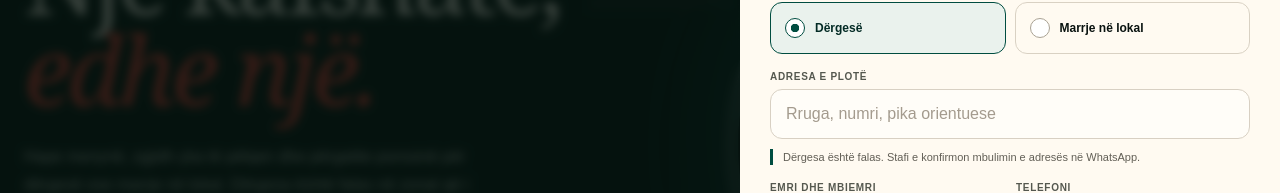
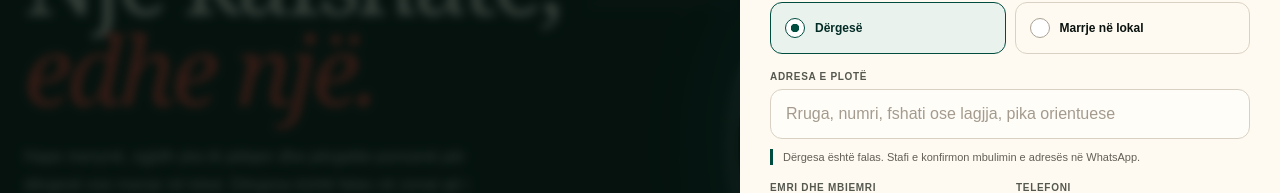
Before and after one commit to Adonitt/Pizza-Rolls, a React (Vite) app: page / in a window 1280 px wide. Both pictures are taken after a click on the button "Hap shportën". Shown: the part 275-468 px from the top of the page. Built offline with nearby package versions, Linux system fonts and the light colour scheme.

Commit message:
Update Site source

```diff
--- a/src/App.jsx
+++ b/src/App.jsx
@@ -196,7 +196,7 @@ function CartDialog({ open, cart, onClose, onChangeCart }) {
         <div className="cart-line-actions"><button type="button" aria-label="Ule sasinë" onClick={() => update(index, line.quantity - 1)}>−</button><span>{line.quantity}</span><button type="button" aria-label="Rrite sasinë" onClick={() => update(index, Math.min(20, line.quantity + 1))}>+</button><button type="button" className="remove-line" onClick={() => update(index, 0)}>Hiqe</button></div>
       </div>; })}
       <form id="checkoutForm" noValidate onSubmit={submit}><fieldset className="method-fieldset"><legend>Si dëshiron ta marrësh?</legend><label><input type="radio" name="method" value="delivery" checked={method === 'delivery'} onChange={() => setMethod('delivery')} /><span>Dërgesë</span></label><label><input type="radio" name="method" value="pickup" checked={method === 'pickup'} onChange={() => setMethod('pickup')} /><span>Marrje në lokal</span></label></fieldset>
-        {method === 'delivery' && <div>{business.deliveryZones.length > 0 && <div><label htmlFor="zone">Zona e dërgesës</label><select id="zone" value={form.zoneId} onChange={(event) => setForm({ ...form, zoneId: event.target.value })}><option value="">Zgjedh zonën</option>{business.deliveryZones.map((zone) => <option value={zone.id} key={zone.id}>{zone.name} — {zone.feeCents === 0 ? 'Falas' : formatPrice(zone.feeCents)}</option>)}</select></div>}<label htmlFor="address">Adresa e plotë</label><input id="address" autoComplete="street-address" placeholder="Rruga, numri, pika orientuese" value={form.address} onChange={(event) => setForm({ ...form, address: event.target.value })} required /><p className="delivery-coverage">Dërgesa është falas. Stafi e konfirmon mbulimin e adresës në WhatsApp.</p></div>}
+      {method === 'delivery' && <div>{business.deliveryZones.length > 0 && <div><label htmlFor="zone">Zona e dërgesës</label><select id="zone" value={form.zoneId} onChange={(event) => setForm({ ...form, zoneId: event.target.value })}><option value="">Zgjedh zonën</option>{business.deliveryZones.map((zone) => <option value={zone.id} key={zone.id}>{zone.name} — {zone.feeCents === 0 ? 'Falas' : formatPrice(zone.feeCents)}</option>)}</select></div>}<label htmlFor="address">Adresa e plotë</label><input id="address" autoComplete="street-address" placeholder="Rruga, numri, fshati ose lagjja, pika orientuese" value={form.address} onChange={(event) => setForm({ ...form, address: event.target.value })} required /><p className="delivery-coverage">Dërgesa është falas. Stafi e konfirmon mbulimin e adresës në WhatsApp.</p></div>}
         <div className="field-pair"><div><label htmlFor="customerName">Emri dhe mbiemri</label><input id="customerName" autoComplete="name" placeholder="Shkruaj emrin dhe mbiemrin" value={form.name} onChange={(event) => setForm({ ...form, name: event.target.value })} required /></div><div><label htmlFor="customerPhone">Telefoni</label><input id="customerPhone" autoComplete="tel" inputMode="tel" placeholder="+383 4X XXX XXX" value={form.phone} onChange={(event) => setForm({ ...form, phone: event.target.value })} required /></div></div>
         <p className="checkout-accuracy-note" role="note"><span aria-hidden="true">!</span><span><strong>Të dhënat duhet të jenë të sakta.</strong> Shëno emrin dhe mbiemrin, numrin e telefonit{method === 'delivery' ? ' dhe adresën e plotë të dërgesës' : ''}. Pa këto të dhëna, stafi nuk mund ta konfirmojë porosinë.</span></p>
         <label htmlFor="notes">Shënime për porosinë <span className="optional">(opsionale)</span></label><textarea id="notes" rows="2" placeholder="P.sh. 1/4 Macho, ose gjysma e Shtëpisë e gjysma Peshk" value={form.notes} onChange={(event) => setForm({ ...form, notes: event.target.value })} />
```
Also changed, not shown: 2 other files (tests, documents, lock files or other folders).
